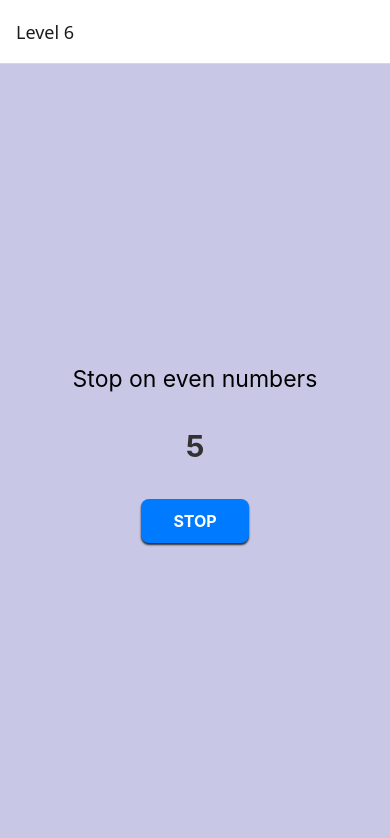
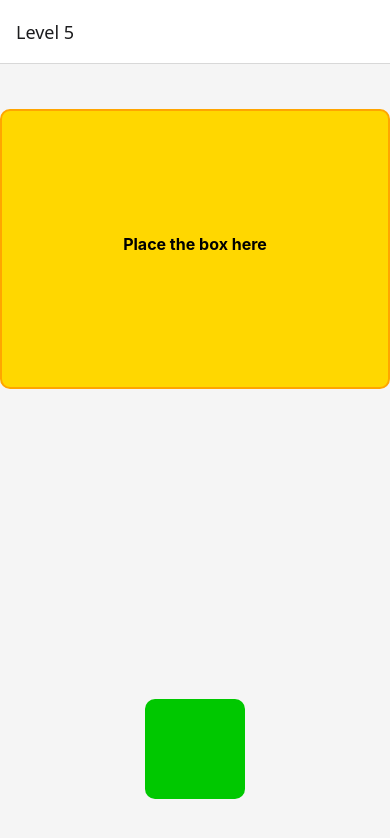
Before and after one commit to Deknas1995/10LevelGameApp, a React Native app: screen / in a window 390 px wide. Shown: the top 838 px of the page. Built offline with nearby package versions, Linux system fonts and the light colour scheme.

Commit message:
fix lvl 5

```diff
--- a/App.js
+++ b/App.js
@@ -9,6 +9,9 @@ import Level4 from "./Screens/Level4";
 import Level5 from "./Screens/Level5";
 import Level6 from "./Screens/Level6";
 import Level7 from "./Screens/Level7";
+import Level8 from "./Screens/Level8";
+import Level9 from "./Screens/Level9";
+import Level10 from "./Screens/Level10";
 
 const Stack = createStackNavigator(); // Create a Stack Navigator
 
@@ -16,7 +19,7 @@ export default function App() {
   return (
     <NavigationContainer>
       <Stack.Navigator
-        initialRouteName="Level 6"
+        initialRouteName="Level 5"
         screenOptions={{ headerShown: true, headerLeft: null }}
       >
         <Stack.Screen name="Level 1" component={Level1} />
@@ -26,6 +29,9 @@ export default function App() {
         <Stack.Screen name="Level 5" component={Level5} />
         <Stack.Screen name="Level 6" component={Level6} />
         <Stack.Screen name="Level 7" component={Level7} />
+        <Stack.Screen name="Level 8" component={Level8} />
+        <Stack.Screen name="Level 9" component={Level9} />
+        <Stack.Screen name="Level 10" component={Level10} />
       </Stack.Navigator>
     </NavigationContainer>
   );
--- /dev/null
+++ b/Screens/Level10.js
@@ -0,0 +1,30 @@
+import React, { useEffect, useState } from "react";
+import { View, Text, StyleSheet, Pressable } from "react-native";
+import { Button } from "react-native-web";
+
+export default function Level10({ navigation }) {
+
+
+  return (
+    <View style={styles.container}>
+      <Text>lvl 10</Text>
+    </View>
+  );
+}
+
+const styles = StyleSheet.create({
+  container: {
+    padding: 70,
+    height: "100%",
+    width: "100%",
+    justifyContent: "center",
+    alignItems: "center",
+    backgroundColor: "rgb(200,200,230)",
+  },
+  counterText: {
+    fontSize: 20,
+    fontWeight: "bold",
+    color: "rgb(50,50,50)",
+    marginVertical: 5,
+  },
+});
--- a/Screens/Level5.js
+++ b/Screens/Level5.js
@@ -9,44 +9,76 @@ import {
   Dimensions,
 } from "react-native";
 
+import { Audio } from "expo-av";
+import wrongSound from "../Sounds/btn_click.mp3";
+
+const playSound = async (soundFile) => {
+  const { sound } = await Audio.Sound.createAsync(soundFile);
+  await sound.playAsync();
+};
+
 export default function Level5({ navigation }) {
   const pan = useRef(new Animated.ValueXY()).current;
   const [lastTap, setLastTap] = useState(null);
 
-  const disableResetRef = useRef(false); // Use ref instead of state for immediate updates
-  const targetPosition = useRef({ x: 0, y: 0 }); // Use ref to track the target box's position
-  const boxPosition = useRef({ x: 0, y: 0 }); // Track the draggable box's position
+  const disableResetRef = useRef(false);
+  const targetPosition = useRef({ x: 0, y: 0 });
+  const boxPosition = useRef({ x: 0, y: 0 });
+  const [failCount, setFailCount] = useState(0);
+
+  // Create an animated value for color
+  const [colorAnim] = useState(new Animated.Value(0)); // 0 represents the original color, 1 represents light green
 
   const panResponder = useRef(
     PanResponder.create({
       onStartShouldSetPanResponder: () => true,
       onPanResponderGrant: () => {
+        console.log("grant");
+
+        // Animate the background color to light green when pressing the box
+        Animated.timing(colorAnim, {
+          toValue: 1, // Light green color
+          duration: 10,
+          useNativeDriver: false,
+        }).start();
+
         // Ensure the pan value is updated to match the box's current position
         pan.setOffset({
-          x: pan.x._value, // Current x position
-          y: pan.y._value, // Current y position
+          x: pan.x._value,
+          y: pan.y._value,
         });
-        pan.setValue({ x: 0, y: 0 }); // Reset animated value to zero for smooth dragging
+        pan.setValue({ x: 0, y: 0 });
       },
-      onPanResponderMove: Animated.event(
-        [
-          null,
-          { dx: pan.x, dy: pan.y }, // Map gesture movement to the animated values
-        ],
-        { useNativeDriver: false }
-      ),
+      onPanResponderMove: (event, gestureState) => {
+        Animated.event(
+          [
+            null,
+            { dx: pan.x, dy: pan.y },
+          ],
+          { useNativeDriver: false }
+        )(event, gestureState);
+      },
       onPanResponderRelease: () => {
+        console.log("release");
+
+        // Revert the background color to the original color when the box is released
+        Animated.timing(colorAnim, {
+          toValue: 0, // Revert back to original color
+          duration: 10,
+          useNativeDriver: false,
+        }).start();
+
         if (!disableResetRef.current) {
-          console.log("reset");
+          setFailCount((prev) => prev + 1);
+
           // Reset to starting position
           Animated.spring(pan, {
             toValue: { x: 0, y: 0 },
             useNativeDriver: false,
           }).start();
         } else {
-          // Maintain current position (no reset)
-          pan.flattenOffset(); // Ensure the new position is retained
-          boxPosition.current = { x: pan.x._value, y: pan.y._value }; // Update box position on release
+          pan.flattenOffset();
+          boxPosition.current = { x: pan.x._value, y: pan.y._value };
           checkIfBoxInsideTarget();
         }
       },
@@ -58,36 +90,35 @@ export default function Level5({ navigation }) {
     const DOUBLE_PRESS_DELAY = 300;
 
     if (lastTap && now - lastTap < DOUBLE_PRESS_DELAY) {
-      disableResetRef.current = true; // Update ref value immediately
+      disableResetRef.current = true;
     } else {
       setLastTap(now);
     }
   };
 
-  // Check if the box is inside the target box (basic proximity check)
   const checkIfBoxInsideTarget = () => {
-    const targetSize = 120; // Target box size (could be dynamic)
-    const boxSize = 100; // Box size (could be dynamic)
+    const targetSize = 120;
+    const boxSize = 100;
 
-    // Basic bounding box check: box is inside target box if its position is within the target's boundaries
     const boxX = boxPosition.current.x;
     const boxY = boxPosition.current.y;
 
-    console.log("X = " + boxX + " Y = " + boxY);
     const placeArea = Dimensions.get("window").height / 2.14;
-    console.log("boxY + placeArea = " + (boxY + placeArea));
     if (boxY + placeArea < 0) {
-      console.log("Box placed in target. Navigating to next level.");
       navigation.navigate("Level 6");
     }
   };
 
-  // Set target box position using onLayout
   const handleTargetLayout = (event) => {
     const { x, y } = event.nativeEvent.layout;
-    targetPosition.current = { x, y }; // Update ref with target box's position
-    console.log("Target Box Position:", { x, y });
+    targetPosition.current = { x, y };
   };
+
+  // Interpolating the color based on colorAnim value
+  const boxColor = colorAnim.interpolate({
+    inputRange: [0, 1],
+    outputRange: ["rgb(0,200,0)", "rgb(144,238,144)"], // From original color to light green
+  });
 
   return (
     <View style={styles.container}>
@@ -98,10 +129,9 @@ export default function Level5({ navigation }) {
           styles.targetBox,
           { width: Dimensions.get("window").width },
         ]}
-        onLayout={handleTargetLayout} // Capture the position of the target box
+        onLayout={handleTargetLayout}
       >
         <Text style={styles.targetText}>Place the box here</Text>
-        <View />
       </View>
 
       <Animated.View
@@ -110,10 +140,14 @@ export default function Level5({ navigation }) {
         style={[
           styles.box,
           { transform: pan.getTranslateTransform() },
+          { backgroundColor: boxColor }, // Apply animated color
           Platform.OS === "web" ? { cursor: "grab" } : {},
-
         ]}
       />
+
+      {failCount >= 3 && (
+        <Text style={styles.hint}>Hint: double press to unlock.</Text>
+      )}
     </View>
   );
 }
@@ -148,16 +182,11 @@ const styles = StyleSheet.create({
   box: {
     width: 100,
     height: 100,
-    backgroundColor: "rgb(0,200,0)",
     borderRadius: 10,
-    shadowColor: "rgb(200,100,200)",
-    shadowOpacity: 0.25,
-    shadowRadius: 3.84,
   },
-  pressed:{
-    width: 100,
-    height: 100,
-    borderRadius: 10,
-    backgroundColor: "rgb(244,0,0)",
-  }
+  hint: {
+    backgroundColor: "rgb(224,224,224)",
+    padding: 10,
+    borderRadius: 7,
+  },
 });
--- /dev/null
+++ b/Screens/Level8.js
@@ -0,0 +1,30 @@
+import React, { useEffect, useState } from "react";
+import { View, Text, StyleSheet, Pressable } from "react-native";
+import { Button } from "react-native-web";
+
+export default function Level8({ navigation }) {
+
+
+  return (
+    <View style={styles.container}>
+      <Text>lvl 8</Text>
+    </View>
+  );
+}
+
+const styles = StyleSheet.create({
+  container: {
+    padding: 70,
+    height: "100%",
+    width: "100%",
+    justifyContent: "center",
+    alignItems: "center",
+    backgroundColor: "rgb(200,200,230)",
+  },
+  counterText: {
+    fontSize: 20,
+    fontWeight: "bold",
+    color: "rgb(50,50,50)",
+    marginVertical: 5,
+  },
+});
--- /dev/null
+++ b/Screens/Level9.js
@@ -0,0 +1,30 @@
+import React, { useEffect, useState } from "react";
+import { View, Text, StyleSheet, Pressable } from "react-native";
+import { Button } from "react-native-web";
+
+export default function Level9({ navigation }) {
+
+
+  return (
+    <View style={styles.container}>
+      <Text>lvl 9</Text>
+    </View>
+  );
+}
+
+const styles = StyleSheet.create({
+  container: {
+    padding: 70,
+    height: "100%",
+    width: "100%",
+    justifyContent: "center",
+    alignItems: "center",
+    backgroundColor: "rgb(200,200,230)",
+  },
+  counterText: {
+    fontSize: 20,
+    fontWeight: "bold",
+    color: "rgb(50,50,50)",
+    marginVertical: 5,
+  },
+});
```
